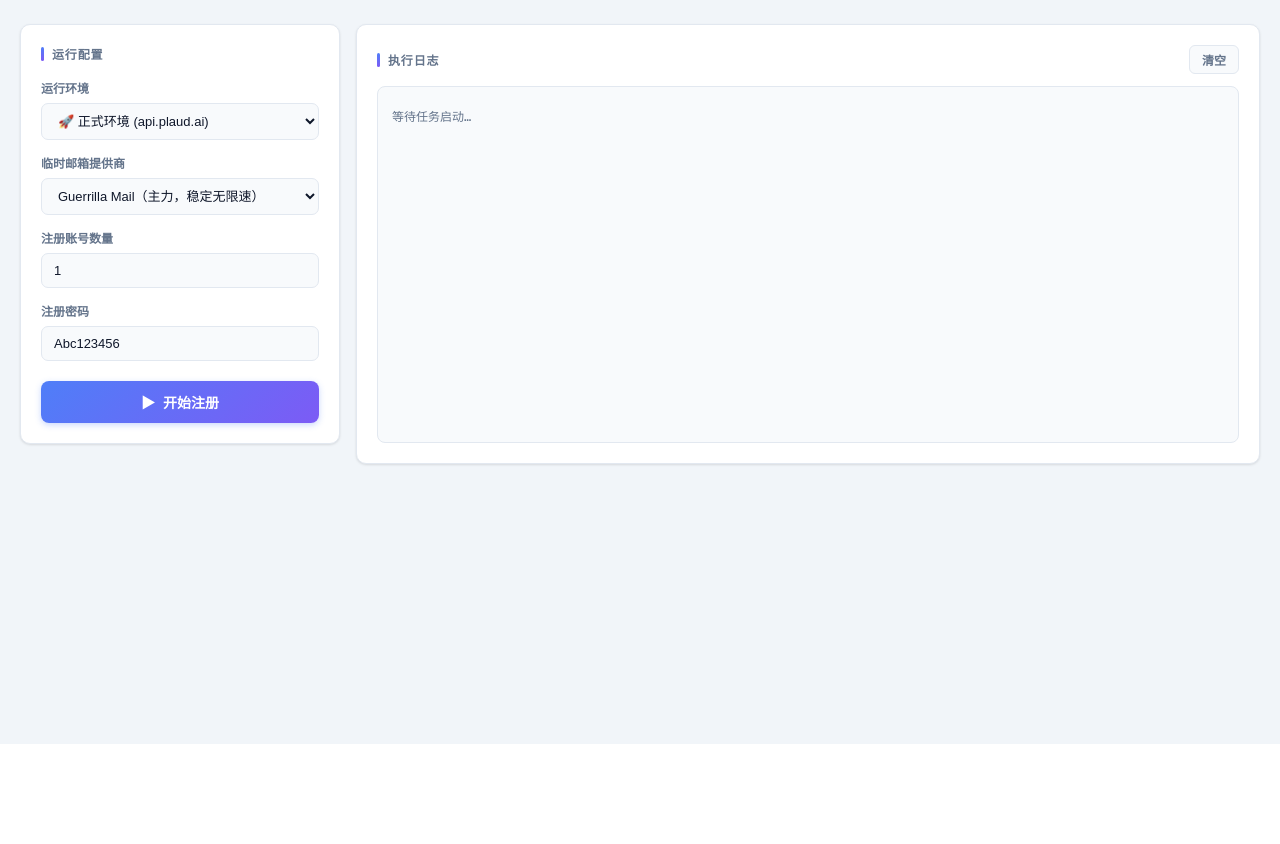
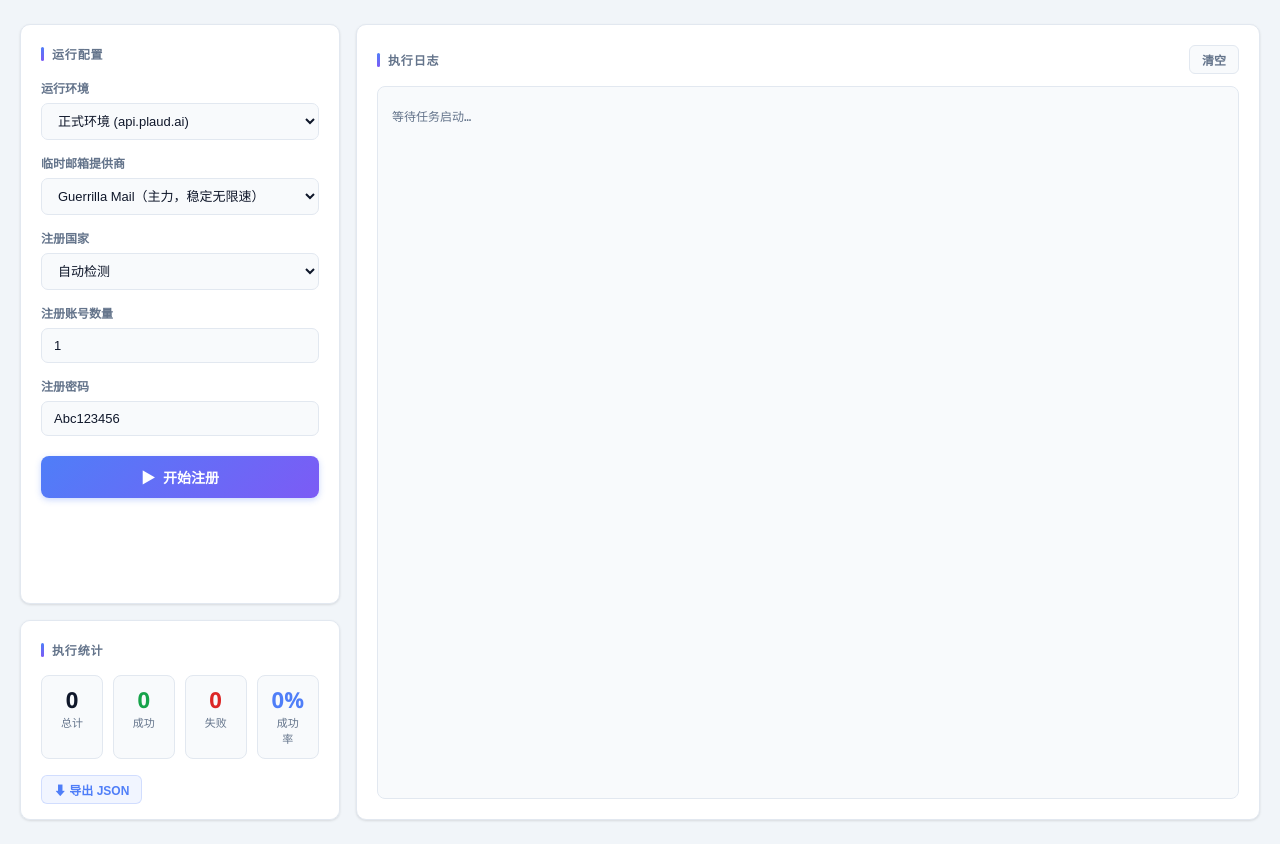
Before and after one commit to Jaylen-zuo/Register-Account-For-Plaud, a Flask app: page / in a window 1280 px wide. Shown: the part 56-900 px from the top of the page. Before the commit the page ends 800 px from the top, so only its background shows below. Run offline with Flask 3, Linux system fonts and the light colour scheme.

Commit message:
feature:优化 UI 显示

```diff
--- a/static/app.js
+++ b/static/app.js
@@ -1,14 +1,48 @@
 let taskId = null, es = null, allResults = [], running = false, resultsOpen = true;
+
+const STORAGE_KEY = 'plaud_results';
+
+function saveResults() {
+  try { localStorage.setItem(STORAGE_KEY, JSON.stringify(allResults)); } catch (e) {}
+}
+
+function restoreResults() {
+  try {
+    const saved = localStorage.getItem(STORAGE_KEY);
+    if (!saved) return;
+    const data = JSON.parse(saved);
+    if (!Array.isArray(data) || data.length === 0) return;
+    allResults = data;
+    data.forEach((r, i) => addResultRow(r, i + 1));
+    document.getElementById('result-count').textContent = allResults.length + ' 条';
+    document.getElementById('results-card').style.display = 'block';
+    document.getElementById('results-body-wrap').style.display = resultsOpen ? 'block' : 'none';
+    document.getElementById('results-toggle').textContent = resultsOpen ? '收起' : '展开';
+    updateStats();
+  } catch (e) {}
+}
+
+function clearAllResults() {
+  allResults = [];
+  localStorage.removeItem(STORAGE_KEY);
+  document.getElementById('result-body').innerHTML = '';
+  document.getElementById('result-count').textContent = '0 条';
+  document.getElementById('results-card').style.display = 'none';
+  updateStats();
+  toast('记录已清空');
+}
+
+document.addEventListener('DOMContentLoaded', restoreResults);
 
 async function startTask() {
   const cfg = {
     env:      document.getElementById('env').value,
     provider: document.getElementById('provider').value,
+    country:  document.getElementById('country').value,
     count:    parseInt(document.getElementById('count').value) || 1,
     password: document.getElementById('password').value.trim() || 'Abc123456',
   };
   clearLogs();
-  document.getElementById('stats-card').style.display = 'none';
   setBusy(true);
 
   const res = await fetch('/api/start', {
@@ -39,6 +73,7 @@ function handleEvent(d) {
     document.getElementById('progress-label').textContent = `账号 ${d.current} / ${d.total}`;
   } else if (d.type === 'result') {
     allResults.push(d.result);
+    saveResults();
     addResultRow(d.result, allResults.length);
     document.getElementById('result-count').textContent = allResults.length + ' 条';
     document.getElementById('results-card').style.display = 'block';
@@ -76,13 +111,14 @@ function addResultRow(r, idx) {
   const tokShort = tok.length > 40 ? tok.slice(0, 40) + '…' : (tok || 'N/A');
   tr.innerHTML = `
     <td style="color:var(--muted)">${idx}</td>
-    <td>${escHtml(r.email)}</td>
+    <td style="color:var(--muted);font-size:11px;white-space:nowrap">${escHtml(r.time || '')}</td>
+    <td class="email-cell" onclick="copyText('${r.email}')" title="点击复制">${escHtml(r.email)}</td>
     <td><span style="font-family:monospace">${r.password}</span></td>
     <td class="token-cell" title="${escHtml(tok)}" onclick="copyText('${tok}')">${escHtml(tokShort)}</td>
     <td>${r.country || 'N/A'}</td>
     <td>${r.env || 'N/A'}</td>
     <td>${r.status === 'SUCCESS' ? '<span class="badge-ok">SUCCESS</span>' : '<span class="badge-fail">FAILED</span>'}</td>`;
-  tb.appendChild(tr);
+  tb.insertBefore(tr, tb.firstChild);
 }
 
 function updateStats() {
@@ -93,7 +129,6 @@ function updateStats() {
   document.getElementById('s-ok').textContent    = ok;
   document.getElementById('s-fail').textContent  = fail;
   document.getElementById('s-rate').textContent  = total ? Math.round(ok / total * 100) + '%' : '0%';
-  document.getElementById('stats-card').style.display = total > 0 ? 'block' : 'none';
 }
 
 function setBusy(on) {
@@ -118,7 +153,7 @@ function exportJSON() {
 }
 
 function copyText(t) {
-  navigator.clipboard.writeText(t).then(() => toast('Token 已复制'));
+  navigator.clipboard.writeText(t).then(() => toast('已复制到剪贴板'));
 }
 
 function toast(msg) {
--- a/static/style.css
+++ b/static/style.css
@@ -45,7 +45,11 @@ header .badge {
   box-shadow: var(--shadow);
 }
 
-.grid { display: grid; grid-template-columns: 320px 1fr; gap: 16px; align-items: start; }
+.grid { display: grid; grid-template-columns: 320px 1fr; grid-template-rows: 580px 200px; gap: 16px; }
+
+#config-card { overflow-y: auto; }
+#stats-card  { overflow-y: auto; }
+#results-body-wrap { max-height: 360px; overflow-y: auto; }
 
 /* ── Card ── */
 .card {
@@ -176,16 +180,24 @@ select:focus, input:focus {
 .progress-label { font-size: 11px; color: var(--muted); margin-top: 5px; text-align: center; }
 
 /* ── Log panel ── */
-.log-panel { display: flex; flex-direction: column; height: 440px; }
+.log-panel {
+  grid-column: 2;
+  grid-row: 1 / span 2;
+  display: flex;
+  flex-direction: column;
+  min-height: 0;
+  overflow: hidden;
+}
 .log-header { display: flex; align-items: center; justify-content: space-between; margin-bottom: 12px; }
 
 #log-box {
   flex: 1;
+  min-height: 0;
+  overflow-y: auto;
   background: #f8fafc;
   border: 1px solid var(--border);
   border-radius: 8px;
   padding: 12px 14px;
-  overflow-y: auto;
   font-family: 'Consolas', 'Courier New', monospace;
   font-size: 12.5px;
   line-height: 1.7;
@@ -238,6 +250,12 @@ thead th {
 tbody tr { border-top: 1px solid var(--border); transition: background .15s; }
 tbody tr:hover { background: #f8fafc; }
 td { padding: 10px 14px; font-size: 12.5px; vertical-align: middle; }
+.email-cell {
+  cursor: pointer;
+  transition: color .15s;
+}
+.email-cell:hover { color: var(--accent); }
+
 .token-cell {
   font-family: monospace;
   font-size: 11px;
--- a/tasks.py
+++ b/tasks.py
@@ -19,6 +19,7 @@ def run_task(task_id: str, cfg: dict):
     count = max(1, int(cfg.get("count", 1)))
     use_guerrilla = cfg.get("provider", "guerrilla") != "mailtm"
     password = cfg.get("password", PASSWORD) or PASSWORD
+    country_override = cfg.get("country") or None
 
     def is_stopped(): return bool(_tasks[task_id].get("stop"))
 
@@ -34,7 +35,7 @@ def run_task(task_id: str, cfg: dict):
         log("INFO", f"── 账号 {idx+1}/{count} ─────────────────────")
 
         provider = GuerrillaMailProvider() if use_guerrilla else MailTMProvider()
-        registrar = PlaudRegistrar(base_url, password=password, log_fn=log)
+        registrar = PlaudRegistrar(base_url, password=password, country_override=country_override, log_fn=log)
 
         try:
             log("INFO", "获取临时邮箱地址…")
@@ -46,12 +47,14 @@ def run_task(task_id: str, cfg: dict):
                 "email": "N/A", "password": password, "token": None,
                 "country": "N/A", "env": "测试" if "dev" in base_url else "正式",
                 "status": "FAILED", "error": str(e),
+                "time": datetime.now().strftime("%Y-%m-%d %H:%M:%S"),
             }
             results.append(result)
             send("result", result=result)
             continue
 
         result = registrar.register(email, provider, stop_fn=is_stopped)
+        result["time"] = datetime.now().strftime("%Y-%m-%d %H:%M:%S")
         results.append(result)
         send("result", result=result)
 
--- a/templates/index.html
+++ b/templates/index.html
@@ -17,16 +17,15 @@
 
   <div class="grid">
 
-    <!-- Left: Config panel -->
-    <div>
-      <div class="card">
+    <!-- (1,1) 运行配置 -->
+    <div class="card" id="config-card">
       <div class="card-title">运行配置</div>
 
       <div class="field">
         <label>运行环境</label>
         <select id="env">
-            <option value="test">🧪 测试环境 (api-dev.plaud.ai)</option>
-            <option value="prod" selected>🚀 正式环境 (api.plaud.ai)</option>
+          <option value="test">测试环境 (api-dev.plaud.ai)</option>
+          <option value="prod" selected>正式环境 (api.plaud.ai)</option>
         </select>
       </div>
 
@@ -35,6 +34,31 @@
         <select id="provider">
           <option value="guerrilla">Guerrilla Mail（主力，稳定无限速）</option>
           <option value="mailtm">mail.tm（备用，有并发速率限制）</option>
+        </select>
+      </div>
+
+      <div class="field">
+        <label>注册国家</label>
+        <select id="country">
+          <option value="">自动检测</option>
+          <option value="SG">SG — 新加坡</option>
+          <option value="US">US — 美国</option>
+          <option value="JP">JP — 日本</option>
+          <option value="KR">KR — 韩国</option>
+          <option value="GB">GB — 英国</option>
+          <option value="DE">DE — 德国</option>
+          <option value="FR">FR — 法国</option>
+          <option value="AU">AU — 澳大利亚</option>
+          <option value="CA">CA — 加拿大</option>
+          <option value="IN">IN — 印度</option>
+          <option value="BR">BR — 巴西</option>
+          <option value="MX">MX — 墨西哥</option>
+          <option value="ID">ID — 印度尼西亚</option>
+          <option value="TH">TH — 泰国</option>
+          <option value="VN">VN — 越南</option>
+          <option value="PH">PH — 菲律宾</option>
+          <option value="MY">MY — 马来西亚</option>
+          <option value="other">other — 其他</option>
         </select>
       </div>
 
@@ -64,8 +88,17 @@
       </div>
     </div>
 
-      <!-- Stats card -->
-      <div class="card" id="stats-card" style="margin-top:16px;display:none">
+    <!-- (1-2, 2) 执行日志 — 跨两行 -->
+    <div class="card log-panel">
+      <div class="log-header">
+        <div class="card-title" style="margin-bottom:0">执行日志</div>
+        <button class="btn btn-sm btn-clear" onclick="clearLogs()">清空</button>
+      </div>
+      <div id="log-box"><div class="log-placeholder">等待任务启动…</div></div>
+    </div>
+
+    <!-- (2,1) 执行统计 -->
+    <div class="card" id="stats-card">
       <div class="card-title">执行统计</div>
       <div class="stats">
         <div class="stat-card">
@@ -87,34 +120,27 @@
       </div>
       <button class="btn btn-export btn-sm" onclick="exportJSON()">⬇ 导出 JSON</button>
     </div>
-    </div>
-
-    <!-- Right: Log panel -->
-    <div class="card log-panel">
-      <div class="log-header">
-        <div class="card-title" style="margin-bottom:0">执行日志</div>
-        <button class="btn btn-sm btn-clear" onclick="clearLogs()">清空</button>
-      </div>
-      <div id="log-box"><div class="log-placeholder">等待任务启动…</div></div>
-    </div>
 
   </div>
 
-  <!-- Results table -->
+  <!-- 注册记录 — 最下方全宽 -->
   <div class="card" id="results-card" style="margin-top:16px;display:none">
     <div class="results-header">
       <div class="card-title" style="margin-bottom:0">
         注册记录
         <span class="result-count" id="result-count">0 条</span>
       </div>
+      <div style="display:flex;gap:8px">
+        <button class="btn btn-sm btn-clear" onclick="clearAllResults()">清空记录</button>
         <button class="btn btn-sm btn-toggle" id="results-toggle" onclick="toggleResults()">收起</button>
+      </div>
     </div>
     <div id="results-body-wrap" style="display:none;margin-top:14px">
       <div class="table-wrap">
         <table>
           <thead>
             <tr>
-              <th>#</th><th>邮箱</th><th>密码</th><th>Token</th>
+              <th>#</th><th>注册时间</th><th>邮箱</th><th>密码</th><th>Token</th>
               <th>国家</th><th>环境</th><th>状态</th>
             </tr>
           </thead>
```
Also changed, not shown: core.py (+7 -1 lines). Lines whose indentation alone changed are shown as unchanged.
